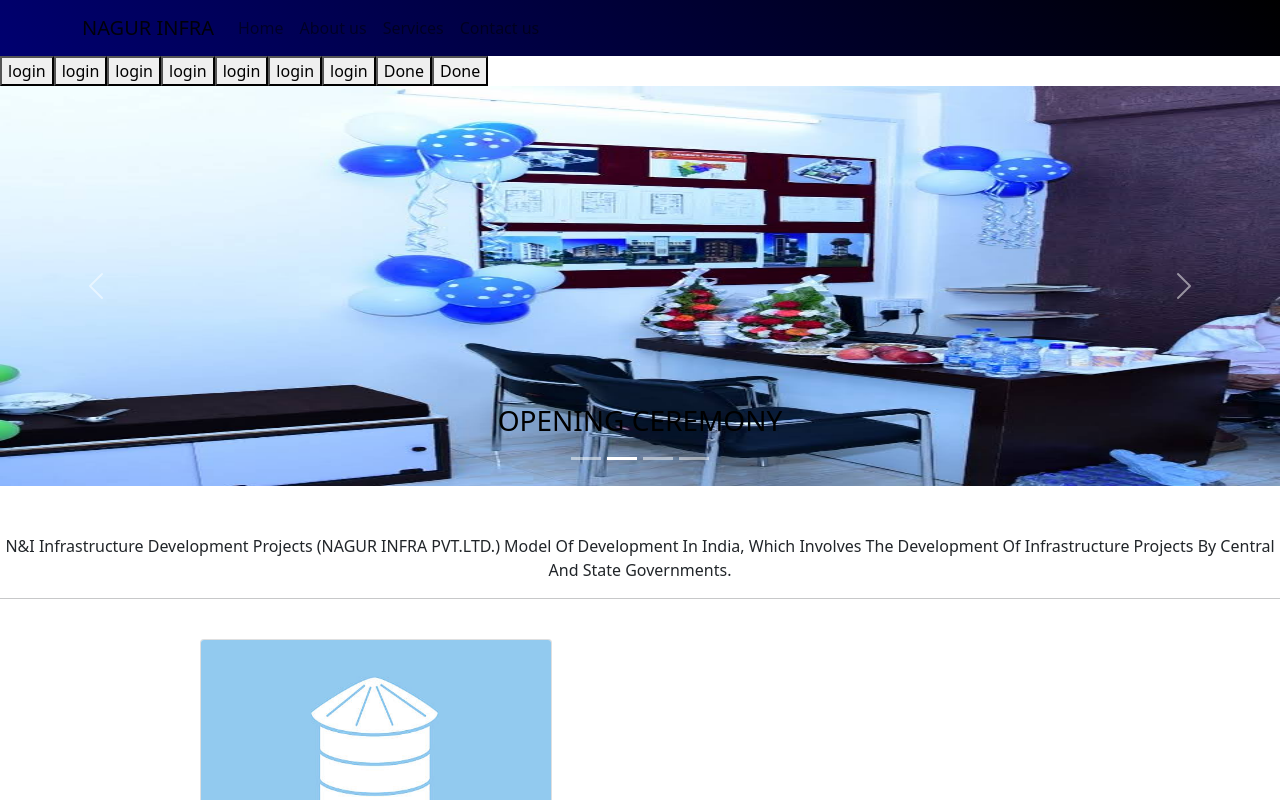
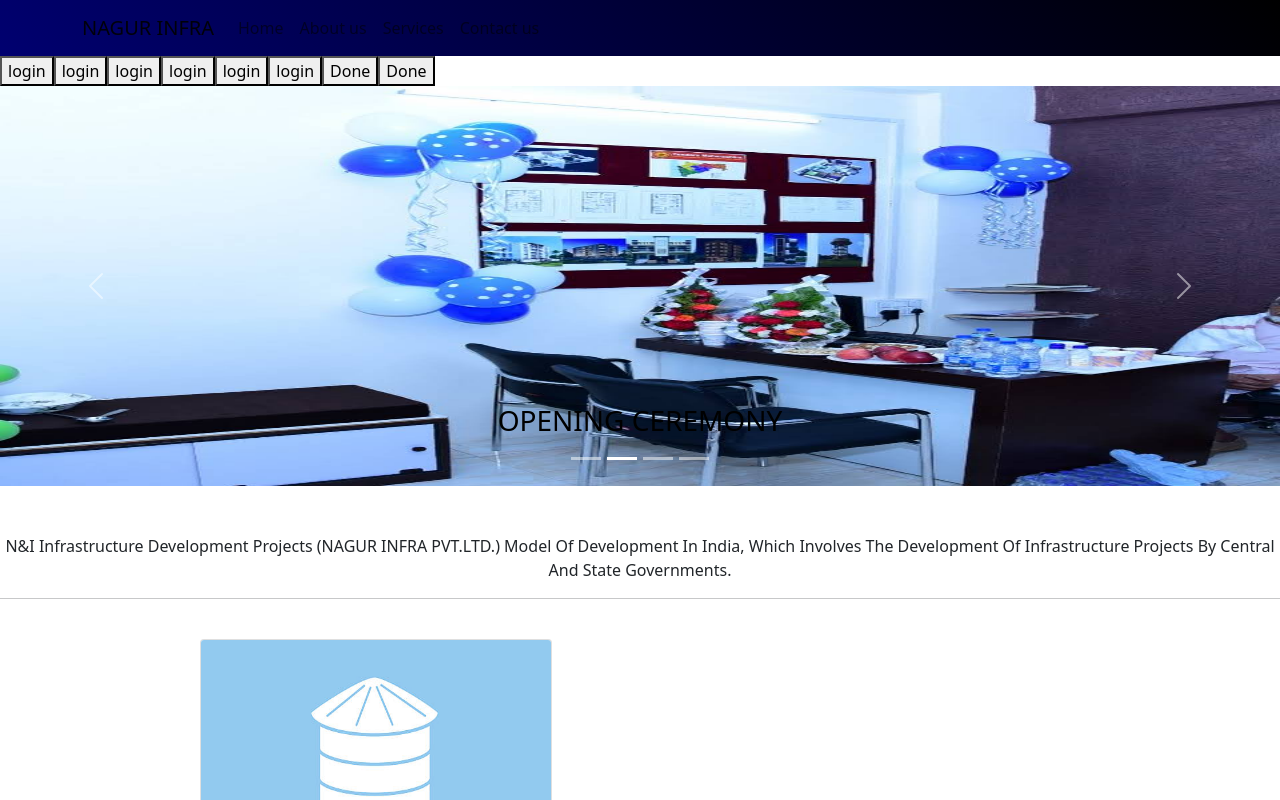
Before and after one commit to Yahiya-Zahour/basic-react, a React (Create React App) app: page / in a window 1280 px wide. Shown: the top 800 px of the page. Built offline with nearby package versions, Linux system fonts and the light colour scheme.

Commit message:
practice

```diff
--- a/src/Component/A-Header/Header.jsx
+++ b/src/Component/A-Header/Header.jsx
@@ -23,7 +23,6 @@ const Header = () => {
 <button>login</button>
 <button>login</button>
 <button>login</button>
-<button>login</button>
 
 
 
```
